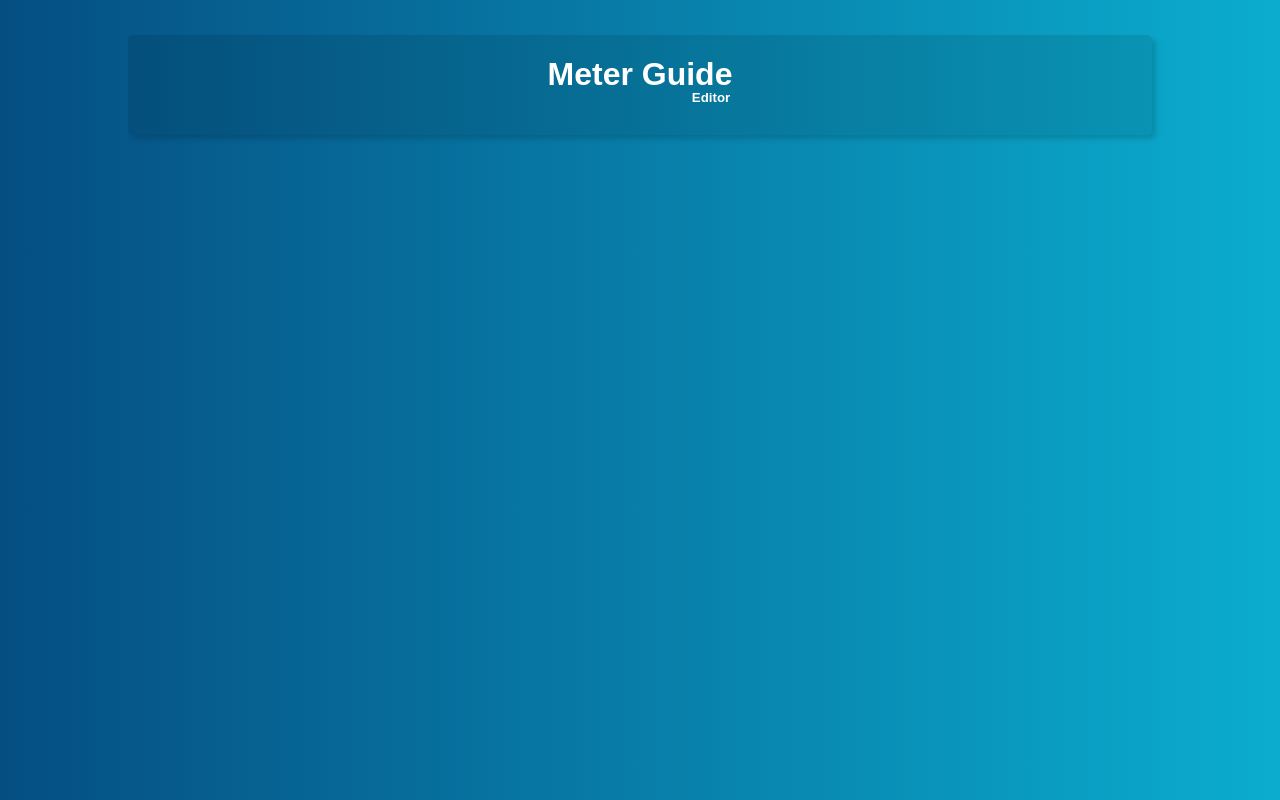
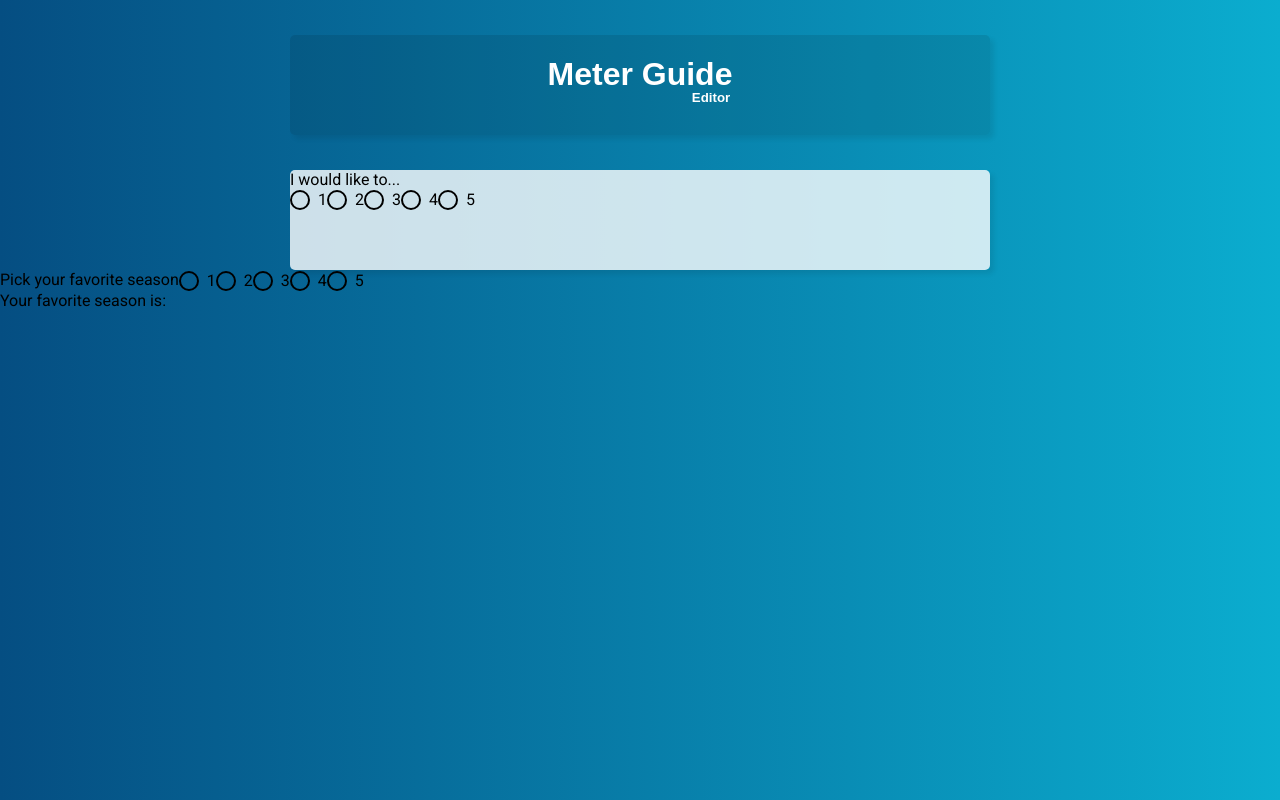
Before and after one commit to tdeckard2000/wiringGuide, an Angular app: page /edit in a window 1280 px wide. Built offline with nearby package versions, Linux system fonts and the light colour scheme.

Commit message:
More work on edit page

```diff
--- /dev/null
+++ b/src/app/edit-page/edit-page-body/edit-page-body.component.css
@@ -0,0 +1,12 @@
+.divFormat{
+  background-color: rgba(255, 255, 255, .8);
+  border-radius: 5px;
+  box-shadow: 4px 4px 5px rgba(000, 000, 000, .08);
+  display: flex;
+  flex-direction: column;
+  margin: auto;
+  margin-top: 35px;
+  max-width: 700px;
+  height: 100px;
+  width: 80vw;
+}
--- /dev/null
+++ b/src/app/edit-page/edit-page-body/edit-page-body.component.html
@@ -0,0 +1,20 @@
+<!-- Create New / Edit Existing -->
+<div class="divFormat">
+  <label for="radioSelections">I would like to...</label>
+  <mat-radio-group [(ngModel)]="radioSelection" ria-labelledby="radioSelections" class="radioSelectionsGroup">
+    <mat-radio-button class="radioButton" *ngFor="let option of radioOptions" [value]="option">
+      {{option}}
+    </mat-radio-button>
+  </mat-radio-group>
+</div>
+
+<label id="example-radio-group-label">Pick your favorite season</label>
+<mat-radio-group
+  aria-labelledby="example-radio-group-label"
+  class="example-radio-group"
+  [(ngModel)]="radioSelection">
+  <mat-radio-button class="example-radio-button" *ngFor="let season of radioOptions" [value]="season">
+    {{season}}
+  </mat-radio-button>
+</mat-radio-group>
+<div>Your favorite season is: {{radioSelection}}</div>
--- /dev/null
+++ b/src/app/edit-page/edit-page-body/edit-page-body.component.ts
@@ -0,0 +1,16 @@
+import { Component, OnInit } from '@angular/core';
+
+@Component({
+  selector: 'app-edit-page-body',
+  templateUrl: './edit-page-body.component.html',
+  styleUrls: ['./edit-page-body.component.css']
+})
+export class EditPageBodyComponent implements OnInit {
+  radioSelection = "";
+  radioOptions= ["1", "2", "3", "4", "5"]
+  constructor() { }
+
+  ngOnInit(): void {
+  }
+
+}
--- a/src/app/edit-page/edit-page-title/edit-page-title.component.css
+++ b/src/app/edit-page/edit-page-title/edit-page-title.component.css
@@ -17,14 +17,12 @@ h5{
 .titleDiv{
   background-color: rgba(000, 000, 000, .1);
   border-radius: 5px;
-  box-shadow: 4px 4px 5px rgba(000, 000, 000, .15);
+  box-shadow: 4px 4px 5px rgba(000, 000, 000, .08);
   display: flex;
   flex-direction: column;
   margin: auto;
   margin-top: 35px;
+  max-width: 700px;
   height: 100px;
   width: 80vw;
 }
-
-.titleInnerDiv{
-}
--- a/src/app/edit-page/edit-page-title/edit-page-title.component.html
+++ b/src/app/edit-page/edit-page-title/edit-page-title.component.html
@@ -1,6 +1,4 @@
 <div class="titleDiv">
-  <div class="titleInnerDiv">
     <h1>Meter Guide</h1>
     <h5>Editor</h5>
-  </div>
 </div>
--- a/src/app/edit-page/edit-page.component.html
+++ b/src/app/edit-page/edit-page.component.html
@@ -1,3 +1,4 @@
 <div class="body">
   <app-edit-page-title></app-edit-page-title>
+  <app-edit-page-body></app-edit-page-body>
 </div>
```
Also changed, not shown: src/app/app.module.ts (+6 -2 lines), src/app/edit-page/edit-page.service.ts (added, +9 -0 lines).
